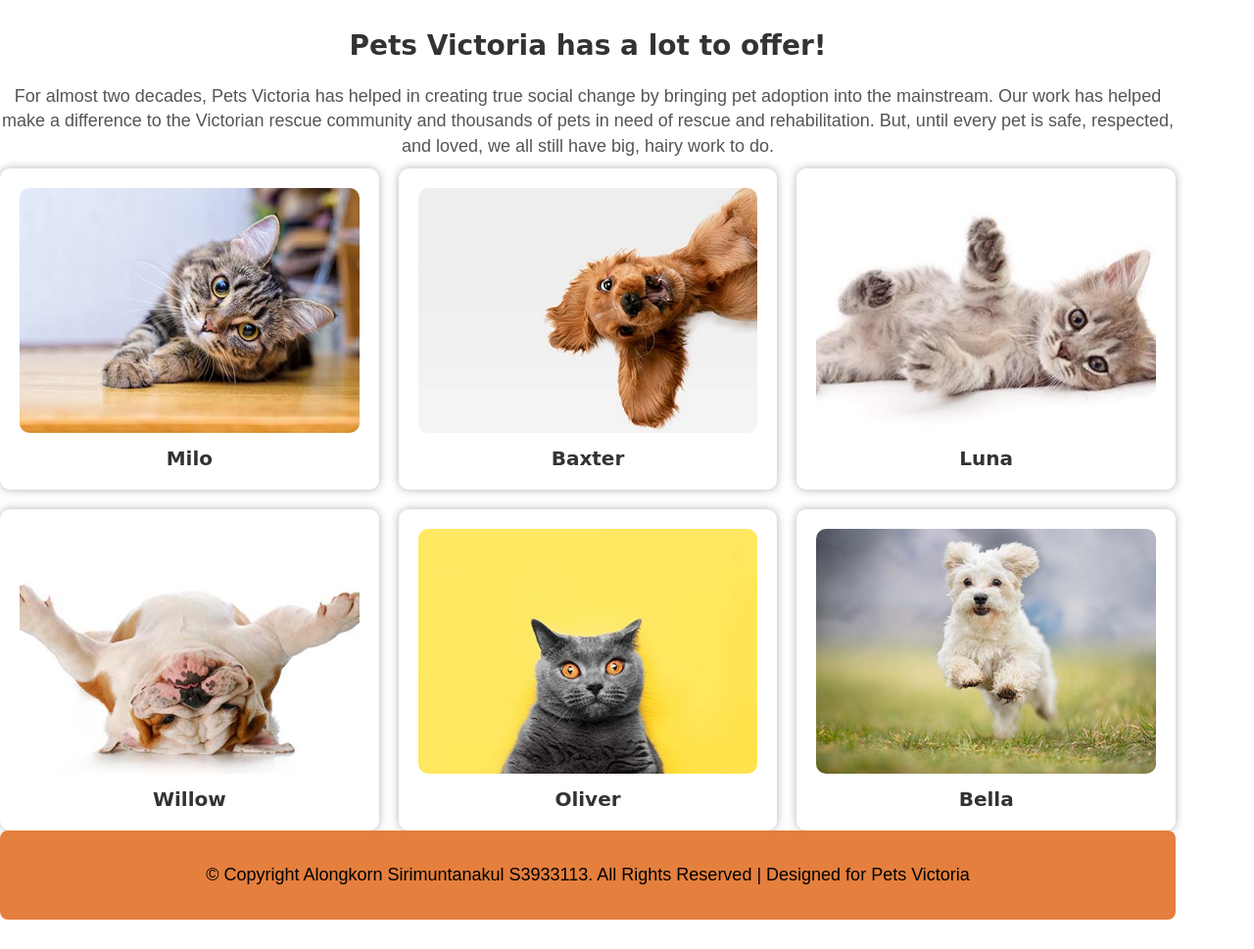
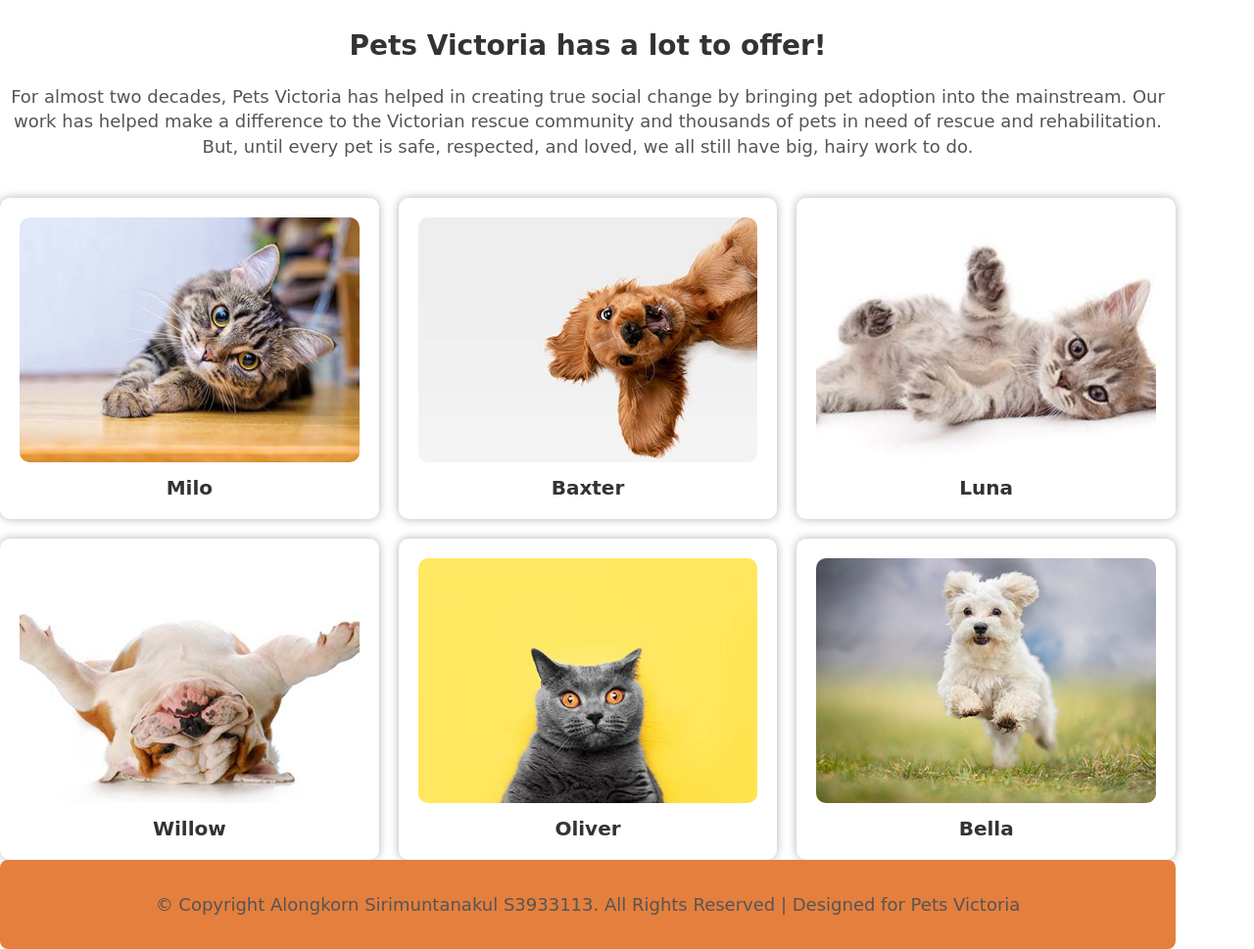
Before and after one commit to s3933113/wp, a PHP site: page /gallery.html in a window 1280 px wide. Shown: the part 80-1049 px from the top of the page at 98% size. Before the commit the page ends 1019 px from the top, so only its background shows below. Run offline with PHP 8.4, Linux system fonts and the light colour scheme.

Commit message:
Full_version

```diff
--- a/a1/Css/styles.css
+++ b/a1/Css/styles.css
@@ -32,6 +32,7 @@ header {
     margin-left: 10px;
 
 }
+
 
 .header-container {
     display: flex;
@@ -82,7 +83,6 @@ header {
 
 .hero-section {
     display: flex;
-    align-items: left;
     max-width: 1200px;
 
 }
@@ -103,8 +103,7 @@ header {
 .subtitle {
     font-size: 60px;
     color: #008080 ;
-    margin-bottom: 20;
-
+    margin-bottom: 20px;
 }
 
 .image {
@@ -142,8 +141,13 @@ h1 {
     font-family: 'Permanent Marker', cursive;
 }
 
+.page3 h1 {
+    font-family: 'Arial', sans-serif;
+}
+
+
 h2 {
-    font-family: 'Poetsen One', sans-serif;
+    font-family: 'Ysabeau SC', sans-serif;
 }
 
 .header-container {
@@ -169,20 +173,19 @@ main {
     display: flex;
     margin-top: 30px;
     justify-content: center;
-    align-items: center
-
-
-
+    align-items: center;
 
 }
 
 .intro-section p {
+    font-family: 'Ysabeau SC', cursive;
     font-size: 18px;
     line-height: 1.4;
     color: #555;
     max-width: 1200px;
     margin: 10px auto;
     text-align: center;
+    padding-bottom: 30px;
 }
 
 .content-section {
@@ -209,6 +212,7 @@ main {
     border-bottom: 2px solid #000000;
     border-left: 2px solid #000000;
     background-color: white;
+    margin-bottom: 90px;
 
 }
 
@@ -235,7 +239,7 @@ main {
 .pet-card {
     background-color: #fff;
     border-radius: 10px;
-    box-shadow: 0 0 10px rgba(0, 0, 0, 0.1);
+    box-shadow: 0 0 10px rgba(228, 225, 225, 0.1);
     overflow: hidden;
     text-align: center;
     padding: 20px;
@@ -259,9 +263,10 @@ main {
 
 
 p {
+    font-family: 'Ysabeau SC', cursive;
     text-align: center;
     font-size: 18px;
-    color: #000000;
+    color: #555;
     margin-bottom: 20px;
 }
 
@@ -364,7 +369,7 @@ small {
     bottom: 0;
     left: 0;
     right: 0;
-    background-color: rgba(238, 234, 234, 0.6); /* สีพื้นหลังของ overlay */
+    background-color: rgba(238, 234, 234, 0.6);
     overflow: hidden;
     width: 100%;
     height: 0;
@@ -373,6 +378,16 @@ small {
     justify-content: center;
     align-items: center;
     border-radius: 10px;
+
+}
+
+.searchicon {
+    display: block;
+    width: 1px;
+    height: 1px;
+    width: 10%;
+
+
 }
 
 .pet-card:hover .overlay {
--- a/a1/JavaScript/script.js
+++ b/a1/JavaScript/main.js
@@ -1,5 +1,6 @@
 document.querySelector('.dropdown').addEventListener('change', function() {
     var selectedOption = this.value;
+    console.log("Selected option: " + selectedOption);
     if (selectedOption) {
         location.href = selectedOption;
     }
--- a/a1/add.html
+++ b/a1/add.html
@@ -25,7 +25,7 @@
 </header>
 
 <main class="page3">
-    <h1>Add a Pet</h1>
+    <h1>Add a pet</h1>
     <p>You can add a new pet here</p>
 
     <form action="submit-pet.html" method="post" enctype="multipart/form-data">
@@ -86,6 +86,6 @@
 </footer>
 
 
-<script src="JavaScript/script.js"></script>
+<script src="JavaScript/main.js"></script>
 </body>
 </html>
--- a/a1/gallery.html
+++ b/a1/gallery.html
@@ -34,7 +34,7 @@
             <div class="pet-card-image">
                 <img src="images/cat1.jpeg" alt="Milo">
                 <div class="overlay">
-                    <span class="overlay">DISCOVER MORE!</span>
+                    <span class="overlay"><u>DISCOVER MORE!</u></span>
                 </div>
             </div>
             <h3>Milo</h3>
@@ -44,7 +44,7 @@
             <div class="pet-card-image">
             <img src="images/dog1.jpeg" alt="Baxter">
             <div class="overlay">
-                <span class="overlay">DISCOVER MORE!</span>
+                <span class="overlay"><u>DISCOVER MORE!</u></span>
             </div>
             </div>
             <h3>Baxter</h3>
@@ -54,7 +54,7 @@
             <div class="pet-card-image">
             <img src="images/cat2.jpeg" alt="Luna">
             <div class="overlay">
-                <span class="overlay">DISCOVER MORE!</span>
+                <span class="overlay"><u>DISCOVER MORE!</u></span>
             </div>
             </div>
             <h3>Luna</h3>
@@ -64,7 +64,7 @@
             <div class="pet-card-image">
             <img src="images/dog2.jpeg" alt="Willow">
             <div class="overlay">
-                <span class="overlay">DISCOVER MORE!</span>
+                <span class="overlay"><u>DISCOVER MORE!</u></span>
             </div>
             </div>
             <h3>Willow</h3>
@@ -74,7 +74,7 @@
             <div class="pet-card-image">
             <img src="images/cat3.jpeg" alt="Oliver">
             <div class="overlay">
-                <span class="overlay">DISCOVER MORE!</span>
+                <span class="overlay"><u>DISCOVER MORE!</u></span>
             </div>
             </div>
             <h3>Oliver</h3>
@@ -84,7 +84,7 @@
             <div class="pet-card-image">
             <img src="images/dog4.jpeg" alt="Bella">
             <div class="overlay">
-                <span class="overlay">DISCOVER MORE!</span>
+                <span class="overlay"><u>DISCOVER MORE!</u> </span>
             </div>
             </div>
             <h3>Bella</h3>
@@ -96,6 +96,6 @@
     <p>&copy; Copyright Alongkorn Sirimuntanakul S3933113. All Rights Reserved | Designed for Pets Victoria</p>
 </footer>
 
-<script src="JavaScript/script.js"></script>
+<script src="JavaScript/main.js"></script>
 </body>
 </html>
--- a/a1/pets.html
+++ b/a1/pets.html
@@ -86,6 +86,6 @@
     <p>&copy; Copyright Alongkorn Sirimuntankul s3933113. All Rights Reserved | Designed for Pets Victoria</p>
 </footer>
 
-<script src="JavaScript/script.js"></script>
+<script src="JavaScript/main.js"></script>
 </body>
 </html>
```
Also changed, not shown: a1/README.md, a1/images/searchicon2.png (added).
